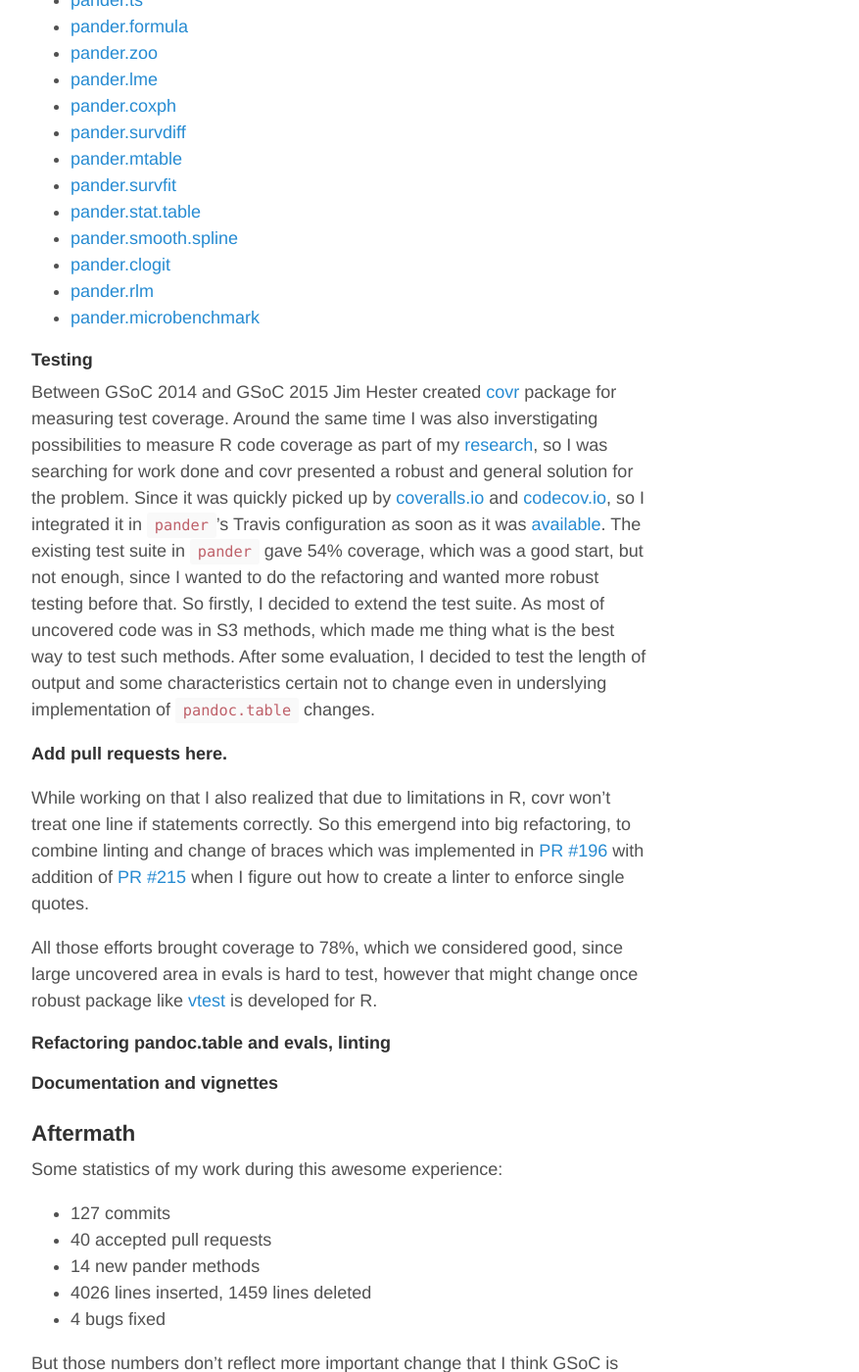
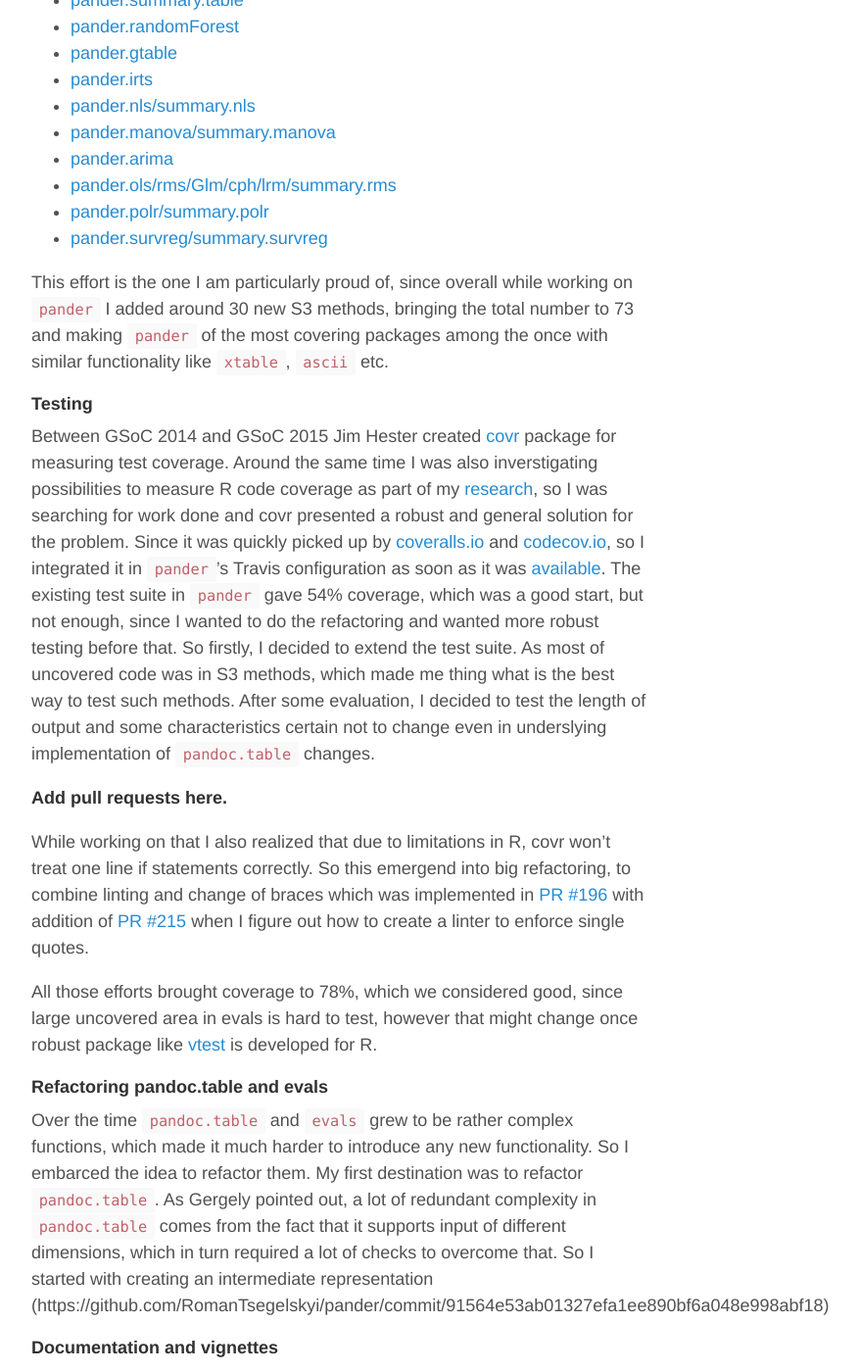
Before and after one commit to RomanTsegelskyi/blog, a Jekyll site: the page built from _posts/2015-10-12-gsoc-p2.md, in a window 1280 px wide and 1400 px high, scrolled down 785 px. Shown: the whole window at 98% size, without its empty margins (293-1170 px from the left). Built offline with Jekyll 4.4.1, drawn with Linux system fonts in a browser that asks for light colours; Markdown is read by kramdown in place of the engine named in the settings; comment, search, counter and statistics services are not loaded; some of the changed text lies outside the part shown.

Commit message:
Wrote about classes and started refactoring

```diff
--- a/_posts/2015-10-12-gsoc-p2.md
+++ b/_posts/2015-10-12-gsoc-p2.md
@@ -19,22 +19,21 @@ My full application is available [here](https://github.com/RomanTsegelskyi/pi-bl
 
 #### Adding new S3 methods
 
-First, I have started with extending generic S3 method. Here is the list of methods that I have implemented:
+This year, as well as last year I worked on extending generic S3 method with new supported classes:
 
-* [pander.CrossTable](https://github.com/Rapporter/pander/pull/62)
-* [pander.ts](https://github.com/Rapporter/pander/pull/68)
-* [pander.formula](https://github.com/Rapporter/pander/pull/69)
-* [pander.zoo](https://github.com/Rapporter/pander/pull/70)
-* [pander.lme](https://github.com/Rapporter/pander/pull/71)
-* [pander.coxph](https://github.com/Rapporter/pander/pull/72)
-* [pander.survdiff](https://github.com/Rapporter/pander/pull/79)
-* [pander.mtable](https://github.com/Rapporter/pander/pull/80)
-* [pander.survfit](https://github.com/Rapporter/pander/pull/81)
-* [pander.stat.table](https://github.com/Rapporter/pander/pull/82)
-* [pander.smooth.spline](https://github.com/Rapporter/pander/pull/83)
-* [pander.clogit](https://github.com/Rapporter/pander/pull/84)
-* [pander.rlm](https://github.com/Rapporter/pander/pull/85)
-* [pander.microbenchmark](https://github.com/Rapporter/pander/pull/107)
+* [pander.tabular](https://github.com/Rapporter/pander/pull/161)
+* [pander.summary.table](https://github.com/Rapporter/pander/pull/181)
+* [pander.randomForest](https://github.com/Rapporter/pander/pull/184)
+* [pander.gtable](https://github.com/Rapporter/pander/pull/198)
+* [pander.irts](https://github.com/Rapporter/pander/pull/197)
+* [pander.nls/summary.nls](https://github.com/Rapporter/pander/pull/199)
+* [pander.manova/summary.manova](https://github.com/Rapporter/pander/pull/202)
+* [pander.arima](https://github.com/Rapporter/pander/pull/210)
+* [pander.ols/rms/Glm/cph/lrm/summary.rms](https://github.com/Rapporter/pander/pull/212)
+* [pander.polr/summary.polr](https://github.com/Rapporter/pander/pull/217)
+* [pander.survreg/summary.survreg](https://github.com/Rapporter/pander/pull/218)
+
+This effort is the one I am particularly proud of, since overall while working on `pander` I added around 30 new S3 methods, bringing the total number to 73 and making `pander` of the most covering packages among the once with similar functionality like `xtable`, `ascii` etc.
 
 #### Testing
 
@@ -46,7 +45,11 @@ While working on that I also realized that due to limitations in R, covr won't t
 
 All those efforts brought coverage to 78%, which we considered good, since large uncovered area in evals is hard to test, however that might change once robust package like [vtest](https://github.com/wch/vtest) is developed for R.
 
-#### Refactoring pandoc.table and evals, linting
+#### Refactoring pandoc.table and evals
+
+Over the time `pandoc.table` and `evals` grew to be rather complex functions, which made it much harder to introduce any new functionality. So I embarced the idea to refactor them. My first destination was to refactor `pandoc.table`. As Gergely pointed out, a lot of redundant complexity in `pandoc.table` comes from the fact that it supports input of different dimensions, which in turn required a lot of checks to overcome that. So I started with creating an intermediate representation (https://github.com/RomanTsegelskyi/pander/commit/91564e53ab01327efa1ee890bf6a048e998abf18)
+
+
 
 #### Documentation and vignettes
 
```
